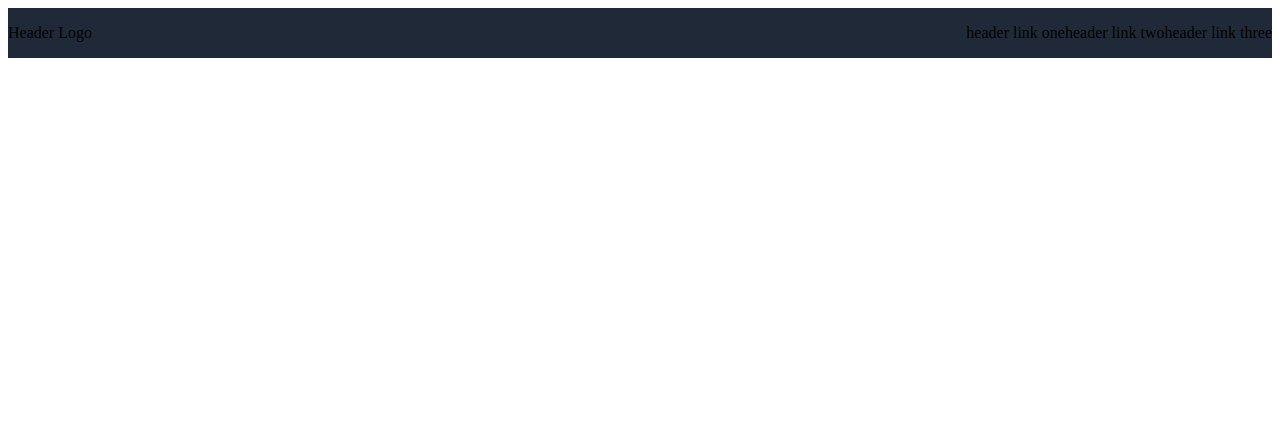
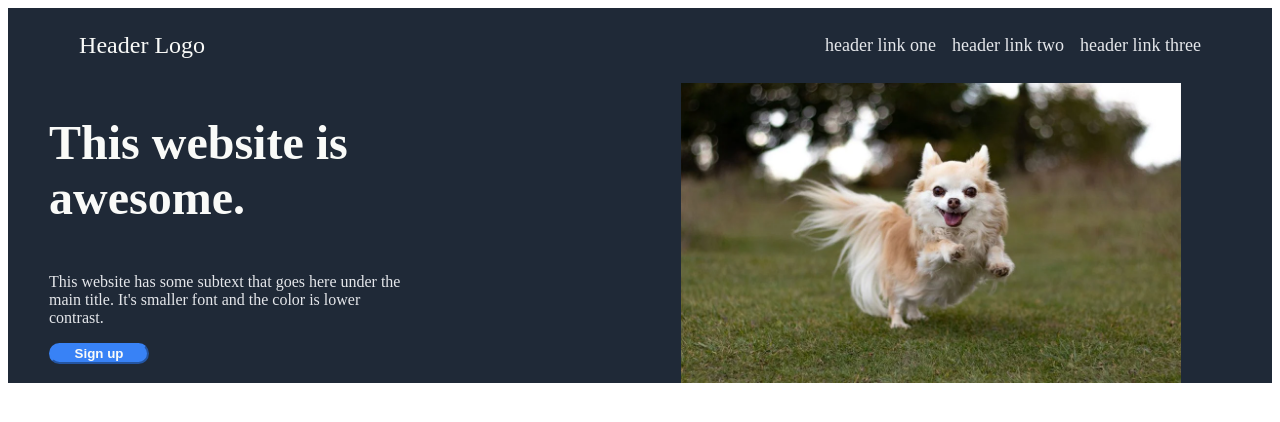
Before and after one commit to hherbst00/Landing-Page, a plain HTML site: page index.html in a window 1280 px wide. Drawn offline with Linux system fonts and the light colour scheme.

Commit message:
Added main content to html and css, header and main section as well as image and img folder.

```diff
--- a/index.html
+++ b/index.html
@@ -20,6 +20,16 @@
                         </ul>
                     </div>
                 </div>
+                <div class="main-content">
+                    <div class="main-left">
+                        <h1>This website is</br>awesome.</h1>
+                        <p class="main-sub">This website has some subtext that goes here under the</br>main title. It's smaller font and the color is lower</br>contrast.</p>
+                        <button type="button">Sign up</button>
+                    </div>
+                    <div class="main-right">
+                        <img src="img/dog-running.jpg" alt="Light tan chihuhua running through the grass">
+                    </div>
+                </div>
             </div>
         </div>
     </body>
--- a/style.css
+++ b/style.css
@@ -7,12 +7,66 @@ ul {
     margin: 0;
     padding: 0;
     display: flex;
+    gap: 16px;
+}
+
+.first-section {
+    background-color: #1F2937;
 }
 
 .header {
     display: flex;
     flex-direction: row;
-    background-color: #1F2937;
     align-items: center;
-    justify-content: space-between;
+    justify-content: center;
+    gap: 620px;
 }
+
+.header-left {
+    font-size: 24px;
+    color: #F9FAF8;
+}
+
+.header-right {
+    font-size: 18px;
+    color: #E5E7EB;
+}
+
+.main-left {
+    display: flex;
+    flex-direction: column;
+    width: 50%;
+}
+
+h1 {
+    font-size: 48px;
+    font-weight: bolder;
+    color: #F9FAF8;
+}
+
+.main-sub {
+    color: #E5E7EB;
+}
+
+button {
+    width: 100px;
+    background-color: #3882F6;
+    color: #F9FAF8;
+    font-weight: bold;
+    border-radius: 25px;
+    border-color: #3882F6;
+}
+
+img {
+    display: flex;
+    flex-direction: row;
+    width: 500px;
+    height: 300px;
+    margin-right: 50px;
+}
+
+.main-content {
+    display: flex;
+    flex-direction: row;
+    justify-content: center;
+}
```
Also changed, not shown: img/dog-running.jpg (added).
